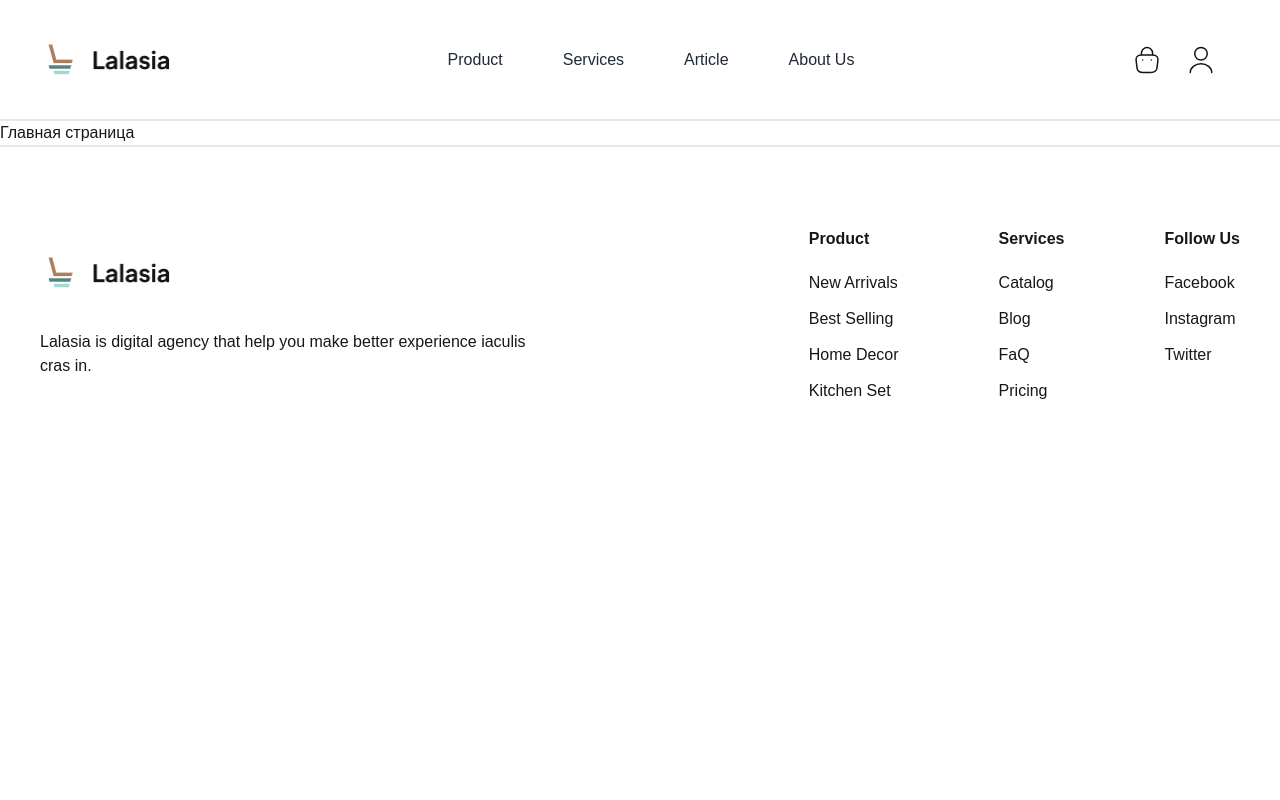
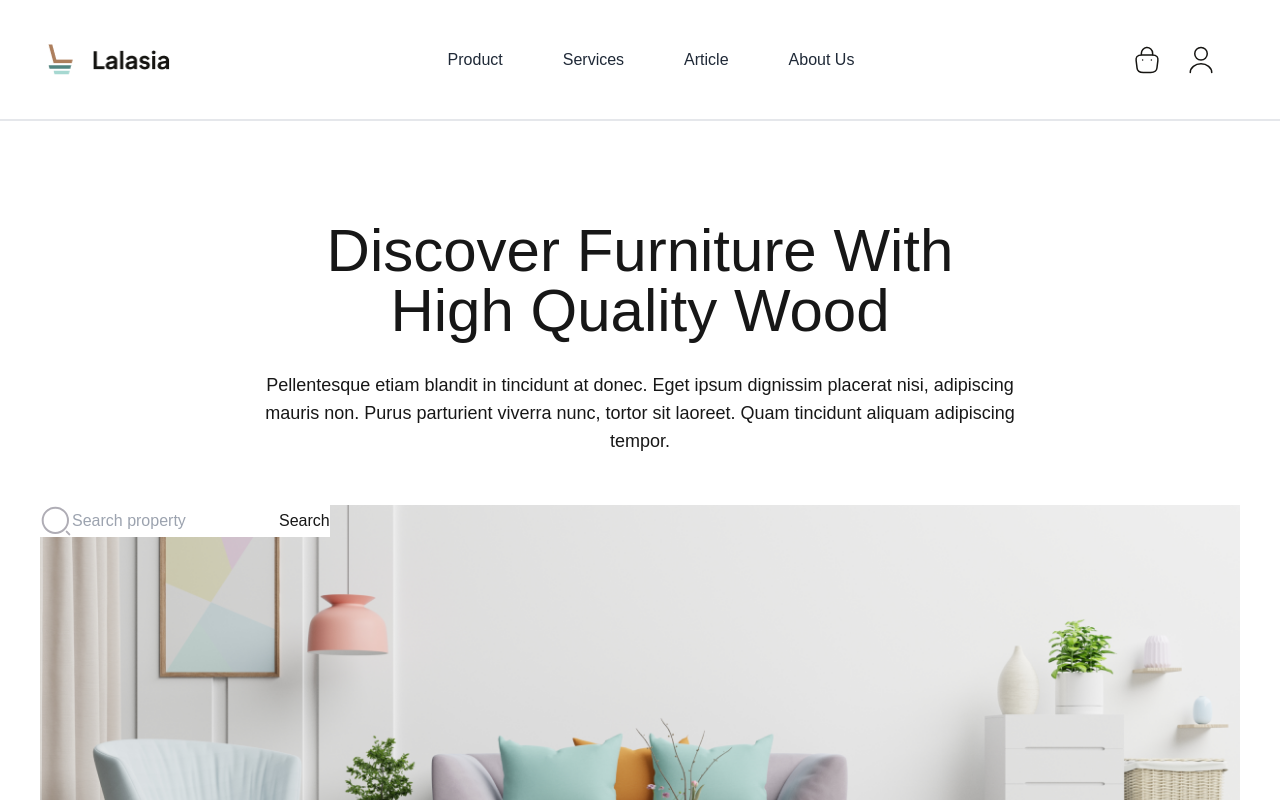
Before and after one commit to troanart/Furniture-Website, a Next.js app: page / in a window 1280 px wide. Shown: the top 800 px of the page. Built offline with nearby package versions, Linux system fonts and the light colour scheme.

Commit message:
starting Hero section

```diff
--- /dev/null
+++ b/src/app/components/Search/Search.tsx
@@ -0,0 +1,11 @@
+import Image from "next/image";
+
+export default function Search() {
+  return (
+    <div className="absolute bg-white flex justify-between items-center">
+      <Image src={"/search.svg"} width={32} height={32} alt={"Search icon"} />
+      <input type="text" placeholder="Search property" />
+      <button>Search</button>
+    </div>
+  );
+}
--- a/src/app/page.tsx
+++ b/src/app/page.tsx
@@ -1,3 +1,9 @@
+import Hero from "./section/Hero/Hero";
+
 export default function Home() {
-  return <div className="">Главная страница</div>;
+  return (
+    <main>
+      <Hero />
+    </main>
+  );
 }
--- /dev/null
+++ b/src/app/section/Hero/Hero.tsx
@@ -0,0 +1,35 @@
+import Search from "@/app/components/Search/Search";
+import Image from "next/image";
+
+export default function Hero() {
+  return (
+    <section className="pt-[100px]">
+      <div className="container px-5 mx-auto">
+        <div className="max-w-[724px] mx-auto text-center mb-[30px]">
+          <h1 className="text-2xl lg:text-6xl">
+            Discover Furniture With High Quality Wood
+          </h1>
+        </div>
+        <div className="max-w-[796px] mx-auto text-center mb-[50px]">
+          <p className="text-lg">
+            Pellentesque etiam blandit in tincidunt at donec. Eget ipsum
+            dignissim placerat nisi, adipiscing mauris non. Purus parturient
+            viverra nunc, tortor sit laoreet. Quam tincidunt aliquam adipiscing
+            tempor.
+          </p>
+        </div>
+        <div className="relative">
+          <Search />
+        </div>
+        <div>
+          <Image
+            src={"/hero-img.png"}
+            width={1240}
+            height={480}
+            alt={"Hero img"}
+          />
+        </div>
+      </div>
+    </section>
+  );
+}
```
Also changed, not shown: public/hero-img.png (added), public/search.svg (added).
